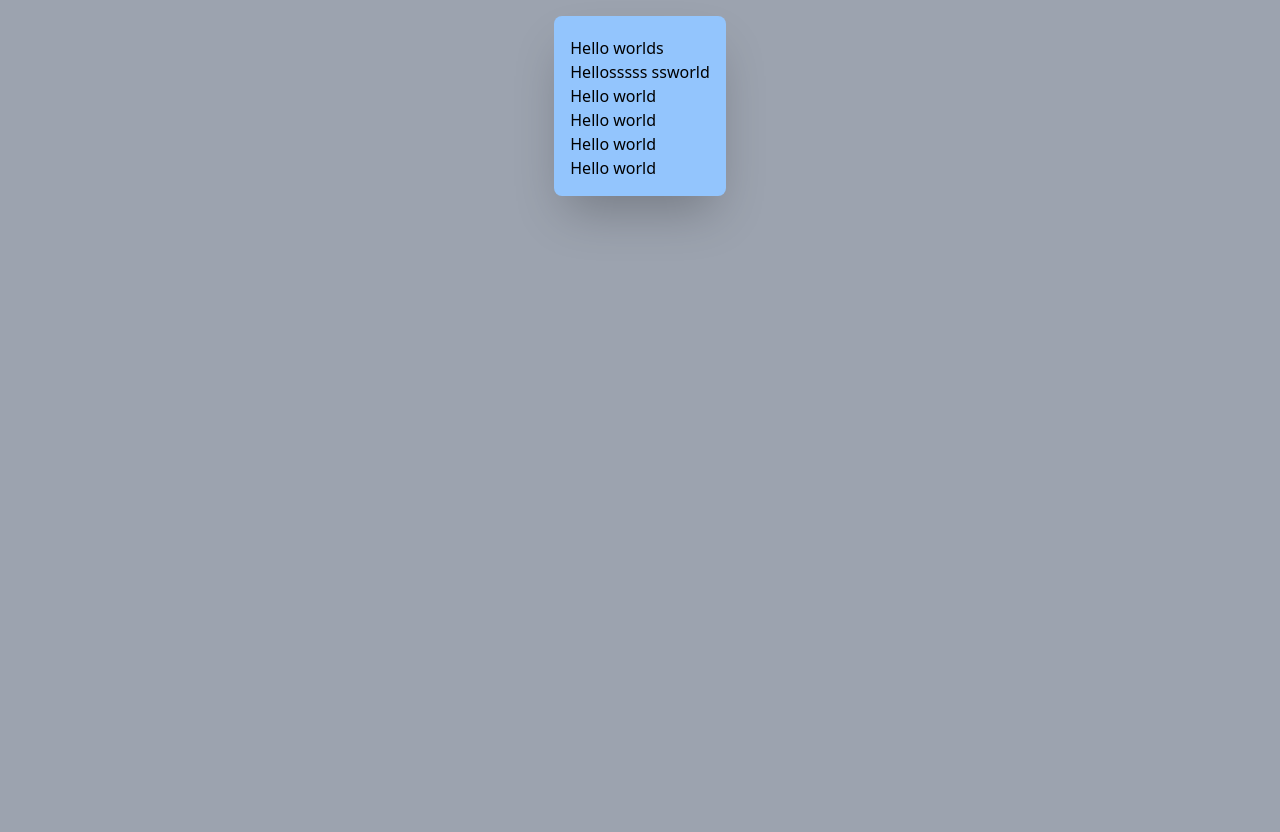
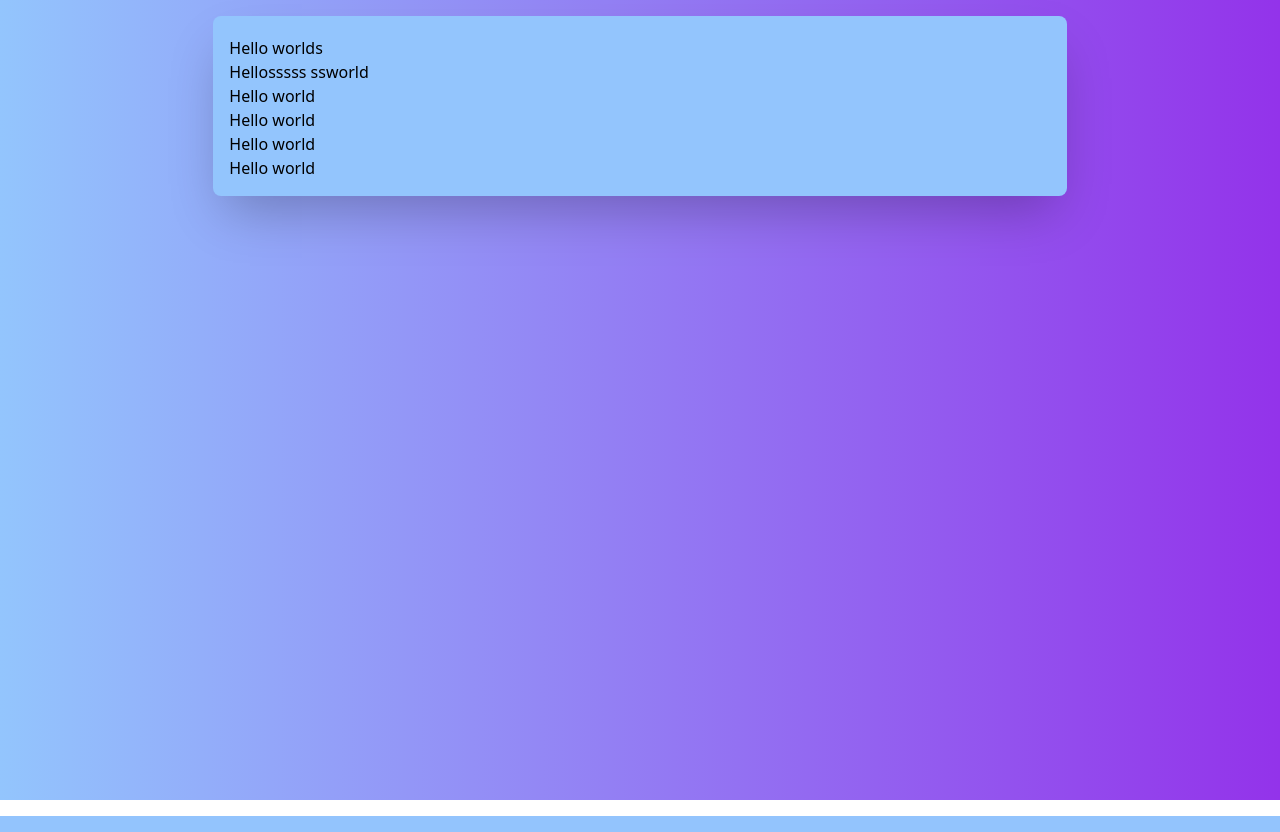
Before and after one commit to m9m/CryptoInsight, a Node server app: page / in a window 1280 px wide. Run offline with Node 20, Linux system fonts and the light colour scheme.

Commit message:
Added gradient background (tailwind)

```diff
--- a/public/css/index.css
+++ b/public/css/index.css
@@ -16,7 +16,7 @@
   /* 2 */
   border-style: solid;
   /* 2 */
-  border-color: #e5e7eb;
+  border-color: currentColor;
   /* 2 */
 }
 
@@ -522,79 +576,75 @@
   margin-right: auto;
 }
 
+.block {
+  display: block;
+}
+
+.inline {
+  display: inline;
+}
+
 .flex {
   display: flex;
+}
+
+.table {
+  display: table;
+}
+
+.contents {
+  display: contents;
+}
+
+.hidden {
+  display: none;
 }
 
 .h-screen {
   height: 100vh;
 }
 
+.h-full {
+  height: 100%;
+}
+
 .w-full {
   width: 100%;
-}
-
-.w-0 {
-  width: 0px;
-}
-
-.w-32 {
-  width: 8rem;
-}
-
-.w-auto {
-  width: auto;
 }
 
 .w-11\/12 {
   width: 91.666667%;
 }
 
-.max-w-xl {
-  max-width: 36rem;
-}
-
-.max-w-2xl {
-  max-width: 42rem;
-}
-
-.max-w-fit {
-  max-width: -moz-fit-content;
-  max-width: fit-content;
+.transform {
+  transform: translate(var(--tw-translate-x), var(--tw-translate-y)) rotate(var(--tw-rotate)) skewX(var(--tw-skew-x)) skewY(var(--tw-skew-y)) scaleX(var(--tw-scale-x)) scaleY(var(--tw-scale-y));
 }
 
 .flex-col {
   flex-direction: column;
 }
 
-.content-center {
-  align-content: center;
+.truncate {
+  overflow: hidden;
+  text-overflow: ellipsis;
+  white-space: nowrap;
 }
 
-.justify-center {
-  justify-content: center;
+.rounded-lg {
+  border-radius: 0.5rem;
 }
 
 .rounded {
   border-radius: 0.25rem;
 }
 
-.rounded-lg {
-  border-radius: 0.5rem;
-}
-
 .border-solid {
   border-style: solid;
 }
 
-.border-black {
-  --tw-border-opacity: 1;
-  border-color: rgb(0 0 0 / var(--tw-border-opacity));
-}
-
-.bg-red-400 {
+.bg-blue-200 {
   --tw-bg-opacity: 1;
-  background-color: rgb(248 113 113 / var(--tw-bg-opacity));
+  background-color: rgb(191 219 254 / var(--tw-bg-opacity));
 }
 
 .bg-blue-300 {
@@ -602,21 +652,28 @@
   background-color: rgb(147 197 253 / var(--tw-bg-opacity));
 }
 
-.bg-gray-400 {
-  --tw-bg-opacity: 1;
-  background-color: rgb(156 163 175 / var(--tw-bg-opacity));
+.bg-gradient-to-r {
+  background-image: linear-gradient(to right, var(--tw-gradient-stops));
 }
 
-.bg-repeat-x {
-  background-repeat: repeat-x;
+.from-blue-300 {
+  --tw-gradient-from: #93c5fd;
+  --tw-gradient-to: rgb(147 197 253 / 0);
+  --tw-gradient-stops: var(--tw-gradient-from), var(--tw-gradient-to);
 }
 
-.bg-repeat-y {
-  background-repeat: repeat-y;
+.from-blue-200 {
+  --tw-gradient-from: #bfdbfe;
+  --tw-gradient-to: rgb(191 219 254 / 0);
+  --tw-gradient-stops: var(--tw-gradient-from), var(--tw-gradient-to);
 }
 
-.p-4 {
-  padding: 1rem;
+.to-purple-400 {
+  --tw-gradient-to: #c084fc;
+}
+
+.to-purple-600 {
+  --tw-gradient-to: #9333ea;
 }
 
 .px-4 {
@@ -624,16 +681,28 @@
   padding-right: 1rem;
 }
 
+.pb-4 {
+  padding-bottom: 1rem;
+}
+
 .pt-5 {
   padding-top: 1.25rem;
 }
 
-.pb-4 {
-  padding-bottom: 1rem;
+.uppercase {
+  text-transform: uppercase;
 }
 
-.pt-0 {
-  padding-top: 0px;
+.lowercase {
+  text-transform: lowercase;
+}
+
+.italic {
+  font-style: italic;
+}
+
+.underline {
+  text-decoration-line: underline;
 }
 
 .shadow-2xl {
@@ -642,22 +711,23 @@
   box-shadow: var(--tw-ring-offset-shadow, 0 0 #0000), var(--tw-ring-shadow, 0 0 #0000), var(--tw-shadow);
 }
 
+.grayscale {
+  --tw-grayscale: grayscale(100%);
+  filter: var(--tw-blur) var(--tw-brightness) var(--tw-contrast) var(--tw-grayscale) var(--tw-hue-rotate) var(--tw-invert) var(--tw-saturate) var(--tw-sepia) var(--tw-drop-shadow);
+}
+
+.filter {
+  filter: var(--tw-blur) var(--tw-brightness) var(--tw-contrast) var(--tw-grayscale) var(--tw-hue-rotate) var(--tw-invert) var(--tw-saturate) var(--tw-sepia) var(--tw-drop-shadow);
+}
+
 @media (min-width: 640px) {
-  .sm\:w-10\/12 {
+  .sm\:w-5\/6 {
     width: 83.333333%;
-  }
-
-  .sm\:w-11\/12 {
-    width: 91.666667%;
   }
 }
 
 @media (min-width: 1024px) {
-  .lg\:w-3\/4 {
-    width: 75%;
-  }
-
-  .lg\:w-5\/6 {
-    width: 83.333333%;
+  .lg\:w-2\/3 {
+    width: 66.666667%;
   }
 }
--- a/views/index.ejs
+++ b/views/index.ejs
@@ -6,9 +6,9 @@
 </head>
 
 <body>
-    <div class="w-full px-4 pt-0 pb-4 bg-gray-400 ">
+    <div class="w-full h-full bg-blue bg-gradient-to-r from-blue-300 to-purple-600">
         <div class="pb-4">
-            <div class="w-11/12"></div>
+            <div class="w-11/12 bg-red-400"></div>
         </div>
         <main role="main" class="flex flex-col w-full h-screen">
             <div class="px-4 pt-5 pb-4 mx-auto bg-blue-300 border-black border-solid rounded-lg shadow-2xl sm:w-5/6 lg:w-2/3">
```
Also changed, not shown: other parts of public/css/index.css (+58 -4 lines).
